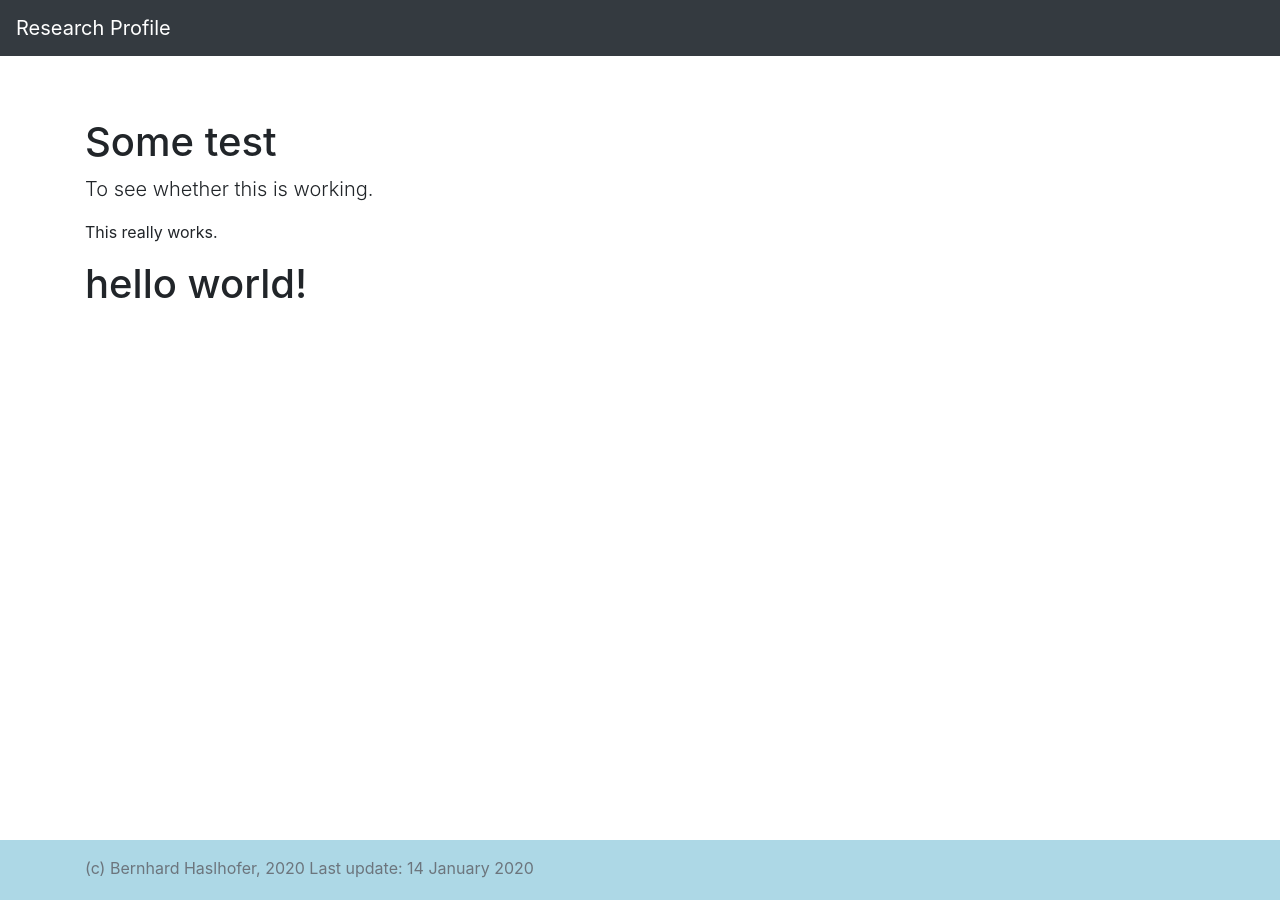
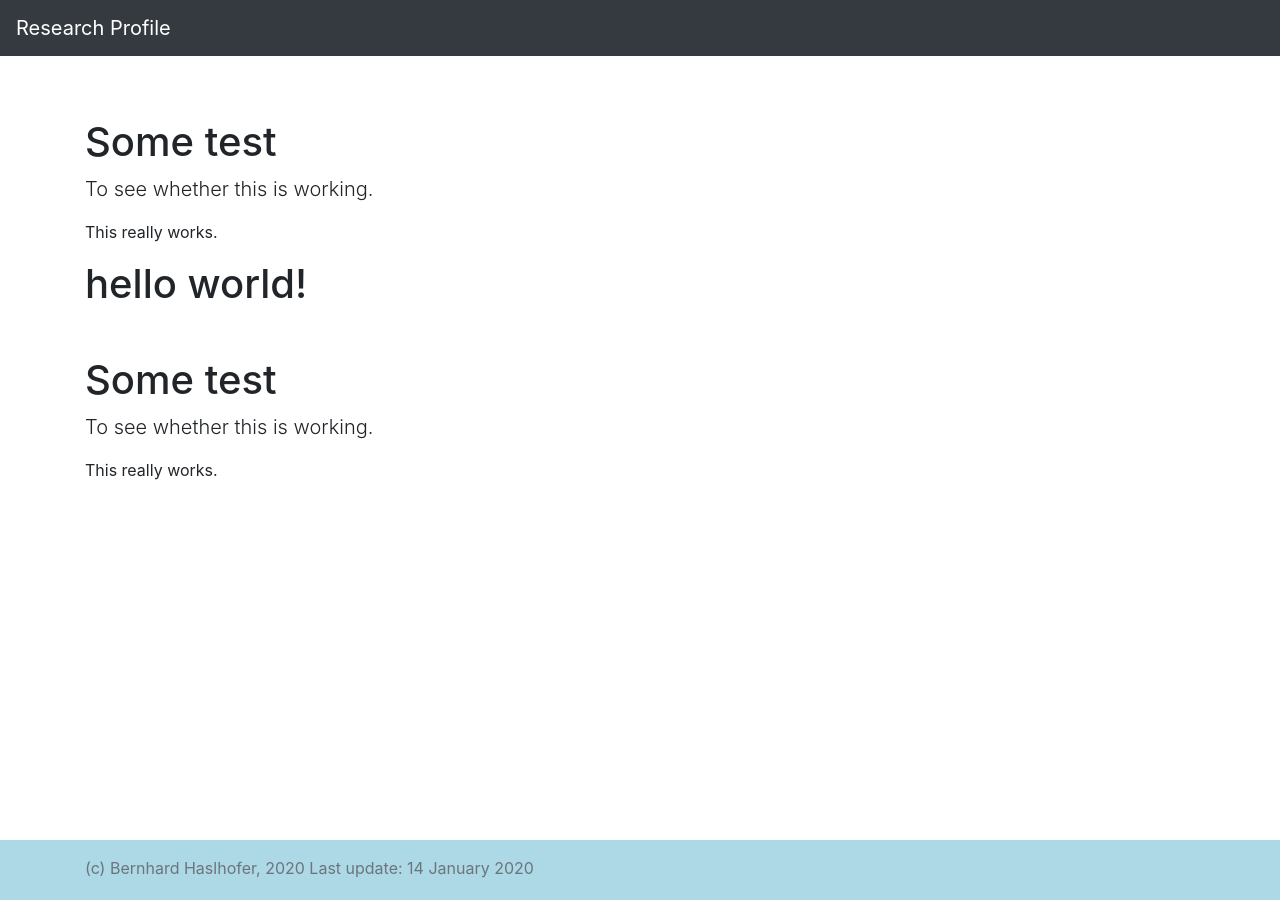
Before and after one commit to behas/behas.github.com, a Jekyll site: the page built from index.html, in a window 1280 px wide. Built offline with Jekyll 4.4.1, drawn with Linux system fonts in a browser that asks for light colours.

Commit message:
init basic structure

```diff
--- a/index.html
+++ b/index.html
@@ -3,3 +3,8 @@ layout: default
 title: Home
 ---
 <h1>{{ "Hello World!" | downcase }}</h1>
+
+<h1 class="mt-5">Some test</h1>
+
+<p class="lead">To see whether this is working.</p>
+<p>This really works.</p>
```
